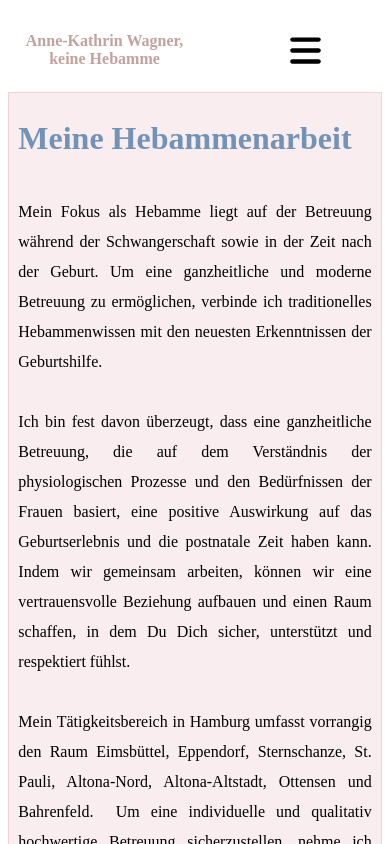
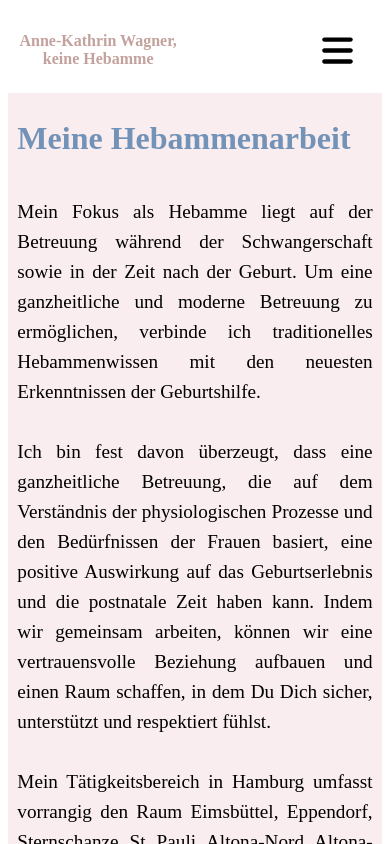
Before and after one commit to anitakath/Hebamme_Portfolio, a Next.js app: page /ueber-mich in a window 390 px wide. Shown: the top 844 px of the page. Built offline with nearby package versions, Linux system fonts and the light colour scheme.

Commit message:
more responsive style changes

```diff
--- a/components/Footer.js
+++ b/components/Footer.js
@@ -9,7 +9,7 @@ import styles from '../styles/Footer.module.css'
 function Footer() {
   return (
     <div className={styles.footerContainer}>
-      <p> © 2023 Anne-Kathrin Wagner | Alle Rechte vorbehalten </p>
+      <h2 className={styles.subtitle}> © 2023 Anne-Kathrin Wagner | Alle Rechte vorbehalten </h2>
       <div className={styles.footerInformation}>
         <Link href="/datensicherheit" className={styles.dataprivacyLink}>
           Datenschutz
--- a/pages/ueber-mich.js
+++ b/pages/ueber-mich.js
@@ -1,50 +1,29 @@
+import Head from "next/head";
 
+//COMPONENTS
 import Layout from "../components/Layout";
-//import { getServerSideProps } from "next";
 
 //STYLES
-import styles from '../styles/aboutme.module.css'
+import styles from "../styles/aboutme.module.css";
 
 //IMAGES
 import Image from "next/image";
-import aboutMeImg from '../components/Images/start.jpg'
-/*
-export const getServerSideProps = async () =>{
-  try {
-    const response = await fetch("https://swapi.dev/api/people/");
-    const data = await response.json();
+import aboutMeImg from "../components/Images/start.jpg";
 
-    console.log(response)
-    console.log(data)
-    console.log(data.results)
-
-    return {
-      props: {
-        people: data.results
-      },
-    };
-  } catch (error) {
-    console.error(error);
-
-    return {
-      props: {
-        people: [],
-      },
-    };
-  }
-}
-
-
-*/
-
-
-const AboutMe = () =>{
-
-
-
-
+const AboutMe = () => {
   return (
     <Layout>
+      <Head>
+        <title>Meine Hebammenarbeit und Werdegang</title>
+        <meta
+          name="description"
+          content="Erfahre mehr über meine Hebammenarbeit und meinen Werdegang."
+        />
+        <meta
+          name="keywords"
+          content="Hebamme, Schwangerschaft, Geburtshilfe, Betreuung"
+        />
+      </Head>
       <div className={styles.container}>
         <div className={styles.sectionContainer}>
           <div className={styles.aboutMeTextContainer}>
@@ -58,11 +37,11 @@ const AboutMe = () =>{
               <br />
               Ich bin fest davon überzeugt, dass eine ganzheitliche Betreuung,
               die auf dem Verständnis der physiologischen Prozesse und den
-                Bedürfnissen der Frauen basiert, eine positive Auswirkung auf
-                das Geburtserlebnis und die postnatale Zeit haben kann. Indem
-                wir gemeinsam arbeiten, können wir eine vertrauensvolle
-                Beziehung aufbauen und einen Raum schaffen, in dem Du Dich
-                sicher, unterstützt und respektiert fühlst. <br />
+              Bedürfnissen der Frauen basiert, eine positive Auswirkung auf das
+              Geburtserlebnis und die postnatale Zeit haben kann. Indem wir
+              gemeinsam arbeiten, können wir eine vertrauensvolle Beziehung
+              aufbauen und einen Raum schaffen, in dem Du Dich sicher,
+              unterstützt und respektiert fühlst. <br />
               <br />
               Mein Tätigkeitsbereich in Hamburg umfasst vorrangig den Raum
               Eimsbüttel, Eppendorf, Sternschanze, St. Pauli, Altona-Nord,
@@ -85,20 +64,20 @@ const AboutMe = () =>{
               emotionaler und mentaler Ebene zu begleiten. <br /> <br />
               Im Jahr 2021 habe ich mein staatliches Hebammenexamen in Hamburg
               bestanden. Diese Ausbildung ermöglichte es mir, meine Kenntnisse
-                und Fähigkeiten in der Geburtshilfe zu vertiefen und mich auf
-                die professionelle Betreuung von Müttern und ihren Neugeborenen
-                zu spezialisieren. Während meiner Ausbildung habe ich ein
-                fundiertes Verständnis für die medizinischen Aspekte der
-                Schwangerschaft und Geburt erworben sowie für die Bedeutung
-                einer einfühlsamen und ganzheitlichen Betreuung. <br /> <br />
+              und Fähigkeiten in der Geburtshilfe zu vertiefen und mich auf die
+              professionelle Betreuung von Müttern und ihren Neugeborenen zu
+              spezialisieren. Während meiner Ausbildung habe ich ein fundiertes
+              Verständnis für die medizinischen Aspekte der Schwangerschaft und
+              Geburt erworben sowie für die Bedeutung einer einfühlsamen und
+              ganzheitlichen Betreuung. <br /> <br />
               Um meine Expertise weiter auszubauen, habe ich im Jahr 2022 den
               Bachelor of Science in Hebammenwissenschaften in Buxtehude
-                erfolgreich abgeschlossen. Dieses Studium eröffnet mir eine
-                breite Palette an Wissen in den Bereichen Geburtshilfe,
-                pränatale und postnatale Versorgung, Gesundheitsförderung und
-                Forschung. Durch mein Studium konnte ich mich auch intensiv mit
-                aktuellen wissenschaftlichen Erkenntnissen und Best Practices in
-                der Hebammenarbeit auseinandersetzen. <br />
+              erfolgreich abgeschlossen. Dieses Studium eröffnet mir eine breite
+              Palette an Wissen in den Bereichen Geburtshilfe, pränatale und
+              postnatale Versorgung, Gesundheitsförderung und Forschung. Durch
+              mein Studium konnte ich mich auch intensiv mit aktuellen
+              wissenschaftlichen Erkenntnissen und Best Practices in der
+              Hebammenarbeit auseinandersetzen. <br />
             </p>
           </div>
         </div>
@@ -108,13 +87,12 @@ const AboutMe = () =>{
             priority={true}
             src={aboutMeImg}
             className={styles.aboutMeImg}
+            alt="ein Bild von mir"
           />
         </div>
       </div>
     </Layout>
   );
-}
-
-
+};
 
 export default AboutMe;
--- a/styles/Footer.module.css
+++ b/styles/Footer.module.css
@@ -1,5 +1,5 @@
 
-/*
+
 .footerContainer{
     height: 10vh;
     padding: 0;
@@ -8,10 +8,14 @@
     justify-content: center;
     align-items: center;
     text-align: center;
-    background-color: rgba(238,238,238, 0.8);
     width: 100vw;
     position: relative;
     top: -8px;
+    font-size: 1rem;
+}
+
+.subtitle{
+    color: #C3A29E;
     font-size: 1rem;
 }
 
@@ -34,11 +38,10 @@
 @media screen and (max-width: 800px){
     .footerContainer{
         transition: 0.4s ease;
-        padding: 20px;
     }
 
-    .footerContainer p{
-        font-size: 0.8rem;
+    .subtitle{
+        font-size: 0.9rem;
     }
 }
 
@@ -47,4 +50,4 @@
     .dataprivacyLink{
         font-size: 1rem;
     }
-}*/
+}
--- a/styles/Header.module.css
+++ b/styles/Header.module.css
@@ -1,6 +1,3 @@
-
-
-
 
 .headerNavigation{
     position: relative;
@@ -14,7 +11,6 @@
     align-items: center;
     z-index: 1000;
     overflow-x: hidden;
-
 }
 
 
@@ -24,14 +20,7 @@
     text-align: center;
     transition: 0.2s ease;
     color: #C3A29E;
-
 }
-
-
-
-
-
-
 
 
 
@@ -61,9 +50,10 @@
 
 @media screen and (max-width: 1300px){
 
+
     .headerTitle{
-        width: 50%;
-        font-size: 1rem;
+        width: 90%;
+        font-size: 1.5rem;
         padding: 10px;
     }
 
@@ -74,7 +64,8 @@
 
 @media screen and (max-width: 900px){
 
-     .headerImg{
+    /*
+    .headerImg{
         display: none;
     }
 
@@ -83,15 +74,48 @@
         height: 100vh;
         object-fit: cover;
     }
+    */
+
+    .headerTitle{
+        font-size: 1.1rem;
+    }
 
 
 }
 
-@media screen and (max-width: 700px){
+@media screen and (max-width: 600px){
+
+    /*
+    .headerImg{
+        display: none;
+    }
+
+    .headerImgMobile{
+        width: 100vw;
+        height: 100vh;
+        object-fit: cover;
+    }
+    */
+
+    .headerTitle{
+        font-size: 1.2rem;
+    }
+
+
+}
+
+@media screen and (max-width: 400px){
     .headerTitle{
         padding: 3px;
     }
+     .headerTitle{
+        font-size: 1rem;
+    }
+
+
 }
+
+/*
 
 @media screen and (max-width: 300px){
 
@@ -99,3 +123,5 @@
         width: 130vw;
     }
 }
+
+*/
--- a/styles/MyWork.module.css
+++ b/styles/MyWork.module.css
@@ -143,10 +143,9 @@
 
 
 
+@media screen and (max-width: 1300px){
 
-@media only screen and (max-width: 1300px){
-
-   .fieldA{
+    .fieldA{
        flex-direction: column;
        align-items: center;
    }
@@ -156,18 +155,15 @@
        align-items: center;
    }
 
-   .imgContainer{
+    .imgContainer{
        width: 99%;
-
-
-   }
+    }
 
 
    .text{
        width: 100vw;
 
    }
-
 
 
 
@@ -178,7 +174,40 @@
    }
 
 
+
+
 }
+
+
+@media screen and (max-width: 1000px){
+    .aboutMeTextContainer p {
+        font-size: 1.5rem;
+    }
+
+    .myWorkSubtitle, .text p, .text ul li{
+       font-size: 1.5rem;
+    }
+
+}
+
+@media screen and (max-width: 600px){
+     .aboutMeTextContainer{
+        width: 95%;
+    }
+
+    .aboutMeTextContainer p {
+        font-size: 1.2rem;
+    }
+}
+
+
+
+
+
+
+
+
+
 
 @media only screen and (max-width: 1000px){
 
@@ -186,22 +215,17 @@
         margin: 30px
     }
 
+
     .myWorkSubtitle{
         background-color: rgba(255,255,255, 0.3);
         padding: 10px;
         width: 90%;
-        font-size: 1.6rem;
-        line-height: 45px;
+        line-height: 30px;
     }
-
+*
     .text h1{
         border-bottom: 1px solid grey;
         padding-bottom: 5px;
-    }
-
-    .text p, .text ul li {
-       font-size: 2rem;
-       line-height: 45px;
     }
 
     .text ul{
@@ -217,17 +241,6 @@
 }
 
 
-@media only screen and (max-width: 600px){
-
-   .firstImage, .secondImage, .thirdImage, .fourthImage{
-       height: 500px;
-
-    }
-
-
-
-
-}
 
 
 /*
--- a/styles/Navigation.module.css
+++ b/styles/Navigation.module.css
@@ -1,6 +1,6 @@
 
 .navigationContainer{
-    width: 40%;
+    width: 100%;
     z-index: 100;
     position: relative;
 }
--- a/styles/aboutme.module.css
+++ b/styles/aboutme.module.css
@@ -9,12 +9,11 @@
     padding: 0;
     border-top: 1px solid white;
     background-color:  rgba(225,166,173, 0.2);
-    border: 1px solid rgba(225,166,173, 0.4);
     width: 60%;
-
     display: flex;
     flex-direction: column;
     align-items: center;
+
 
 }
 
@@ -27,6 +26,9 @@
     color: #7392B7;
 }
 
+.aboutMeTextContainer p {
+    font-size: 1.3rem;
+}
 
 .aboutMeImgWrapper{
     width: 50%;
@@ -55,7 +57,9 @@
 }
 
 
-@media screen and (max-width: 1200px){
+
+@media screen and (max-width: 1300px){
+
     .sectionContainer{
         width: 100vw;
     }
@@ -64,14 +68,26 @@
         width: 90%;
     }
 
+
     .aboutMeImgWrapper{
         display: none;
     }
 
 }
 
+
+@media screen and (max-width: 1000px){
+    .aboutMeTextContainer p {
+        font-size: 1.5rem;
+    }
+}
+
 @media screen and (max-width: 600px){
      .aboutMeTextContainer{
         width: 95%;
     }
+
+    .aboutMeTextContainer p {
+        font-size: 1.2rem;
+    }
 }
```
Lines whose indentation alone changed are shown as unchanged.
